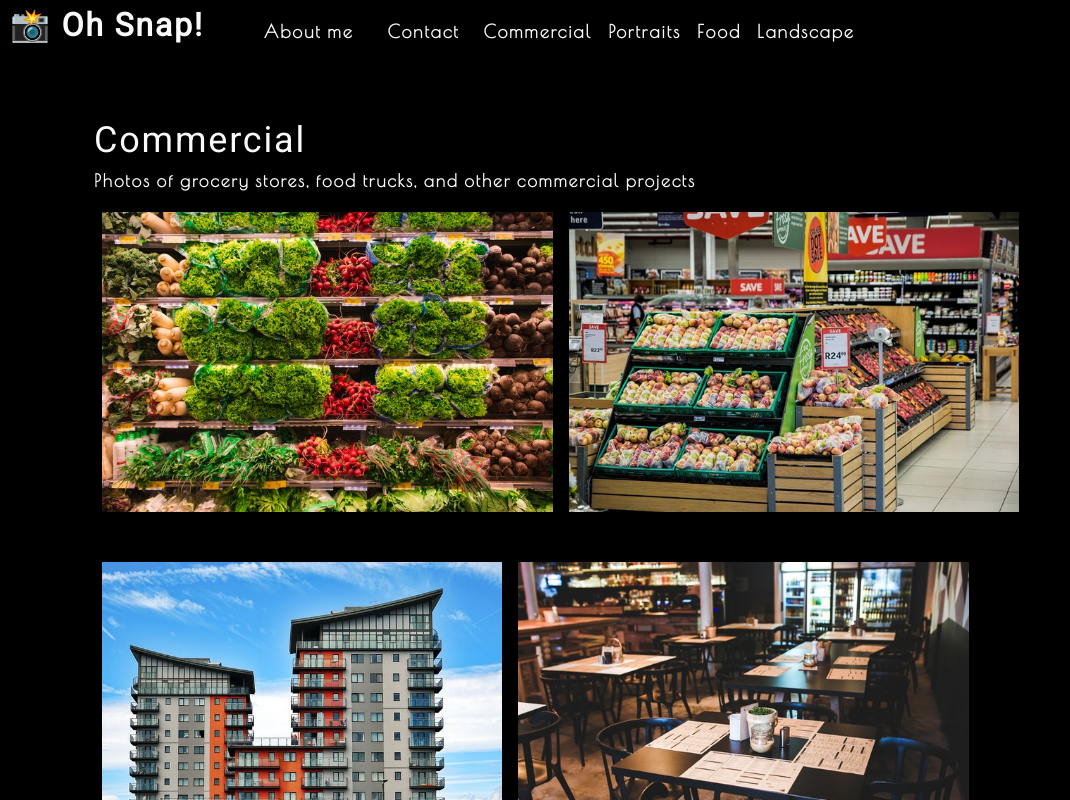
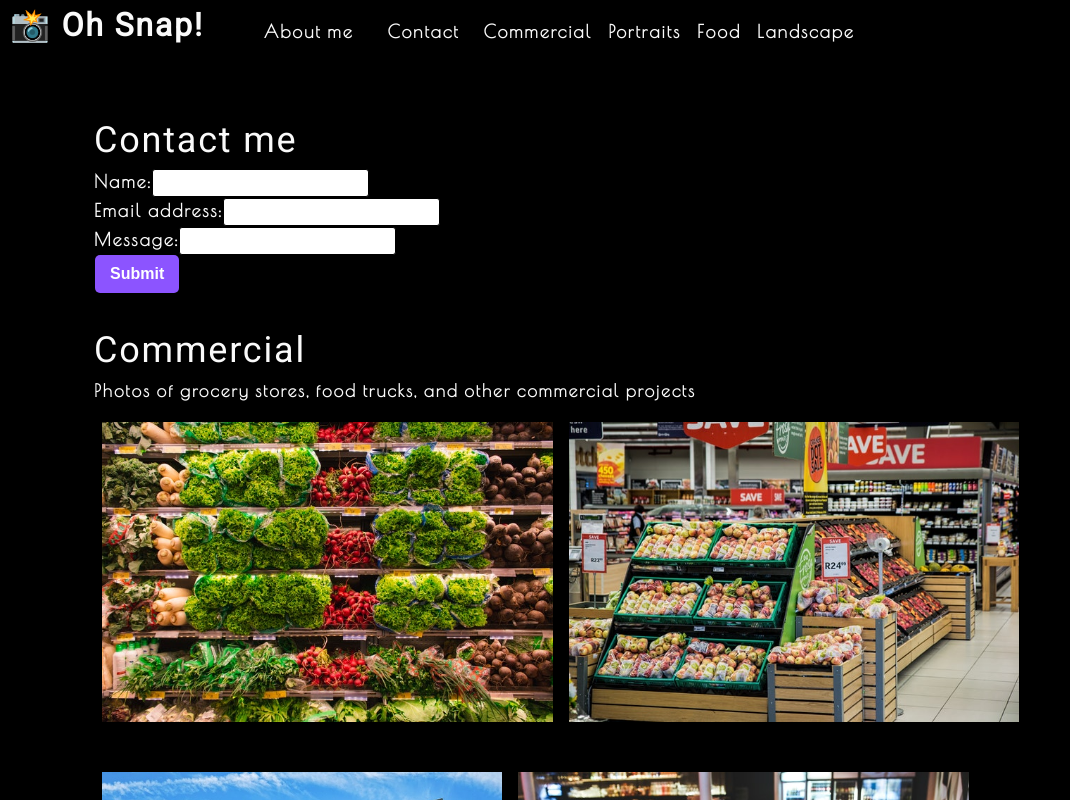
Before and after one commit to briandgomez/photo-port, a React (Create React App) app: page / in a window 1280 px wide. Shown: the top 800 px of the page, without its empty margins (0-1070 px from the left). Built offline with nearby package versions, Linux system fonts and the light colour scheme.

Commit message:
capture user input

```diff
--- a/src/App.js
+++ b/src/App.js
@@ -2,6 +2,7 @@
 import Nav from './components/Nav';
 import About from './components/About';
 import Gallery from './components/Gallery';
+import ContactForm from './components/Contact';
 
 function App() {
   const [categories] = useState([
@@ -24,6 +25,7 @@
         currentCategory={currentCategory}
       ></Nav>
       <main>
+        <ContactForm></ContactForm>
         <Gallery currentCategory={currentCategory}></Gallery>
         <About></About>
       </main>
--- a/src/components/Contact/index.js
+++ b/src/components/Contact/index.js
@@ -1,25 +1,36 @@
-import React from "react";
+import React, { useState } from "react";
 
 function ContactForm() {
+    const [formState, setFormState] = useState({ name: '', email: '', message: '' });
+    const { name, email, message } = formState;
     //JSX
+    function handleChange(e) {
+        setFormState({ ...formState, [e.target.value]: e.target.value })
+    }
+
+    function handleSubmit(e) {
+        e.preventDefault();
+        console.log(formState);
+    }
+
     return (
         <section>
             <h1>Contact me</h1>
-            <form id="contact-form">
+            <form id="contact-form" onSubmit={handleSubmit}>
                 {/*name input*/}
                 <div>
                     <label htmlFor="name">Name:</label>
-                    <input type="text" name="name" />
+                    <input type="text" name="name" defaultValue={name} onChange={handleChange} />
                 </div>
                 {/*email input*/}
                 <div>
                     <label htmlFor="email">Email address:</label>
-                    <input type="email" name="email" />
+                    <input type="email" name="email" defaultValue={email} onChange={handleChange} />
                 </div>
                 {/*message text area*/}
                 <div>
                     <label htmlFor="message">Message:</label>
-                    <input type="message" rows="5" />
+                    <input type="message" rows="5" defaultValue={message} onChange={handleChange} />
                 </div>
                 <button type="submit">Submit</button>
             </form>
```
